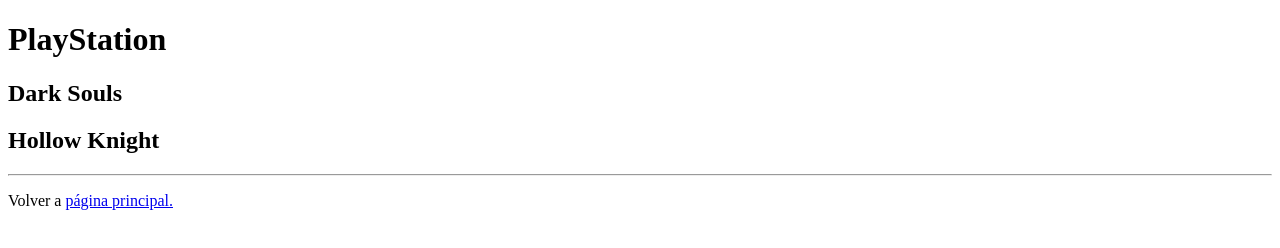
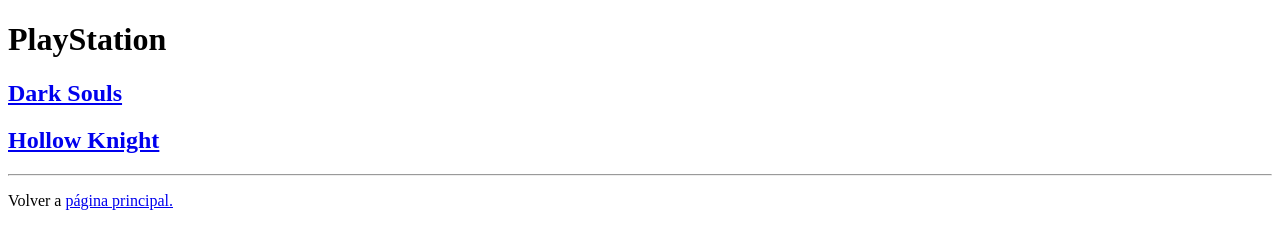
Before and after one commit to amriquelmeg/pagina-videojuegos, a plain HTML site: page pagina-videojuegos/playstation.html in a window 1280 px wide. Drawn offline with Linux system fonts and the light colour scheme.

Commit message:
enlaces a videojuegos

```diff
--- a/pagina-videojuegos/playstation.html
+++ b/pagina-videojuegos/playstation.html
@@ -8,8 +8,8 @@
     </head>
     <body>
         <h1>PlayStation</h1>
-        <h2>Dark Souls</h2>
-        <h2>Hollow Knight</h2>
+        <h2><a href="dark-souls.html">Dark Souls</a></h2>
+        <h2><a href="hollow-knight.html">Hollow Knight</a></h2>
         <hr>
         <p>Volver a <a href="index.html">página principal.</a></p>
     </body>
```
Also changed, not shown: pagina-videojuegos/origin.html (+1 -1 lines).
